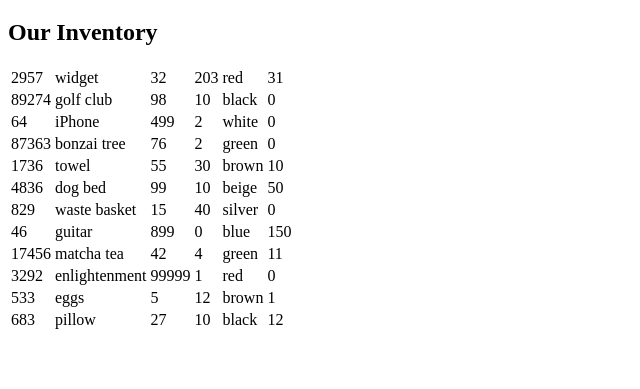
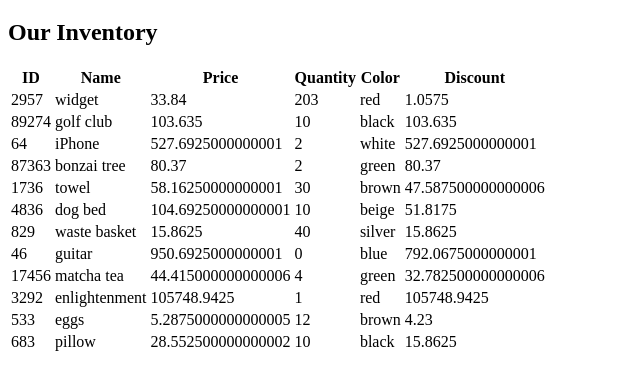
Before and after one commit to sw333zy/shopular, a website: page index.html in a window 1280 px wide. Shown: the part 61-450 px from the top of the page, without its empty margins (0-640 px from the left). Drawn offline with nearby package versions, Linux system fonts and the light colour scheme.

Commit message:
added taxs and discounts to table

```diff
--- a/index.html
+++ b/index.html
@@ -9,13 +9,19 @@
     <h1>Shopular</h1>
       <h2>Our Inventory</h2>
         <table>
+          <th>ID</th>
+          <th>Name</th>
+          <th>Price</th>
+          <th>Quantity</th>
+          <th>Color</th>
+          <th>Discount</th>
           <tr ng-repeat='item in sale.inventory'>
             <td>{{item.id}}</td>
             <td>{{item.name}}</td>
-            <td>{{item.price}}</td>
+            <td>{{item.price * sale.tax}}</td>
             <td>{{item.quantity}}</td>
             <td>{{item.color}}</td>
-            <td>{{item.discount}}</td>
+            <td>{{(item.price - item.discount) * sale.tax}}</td>
 
           </tr>
 
```
